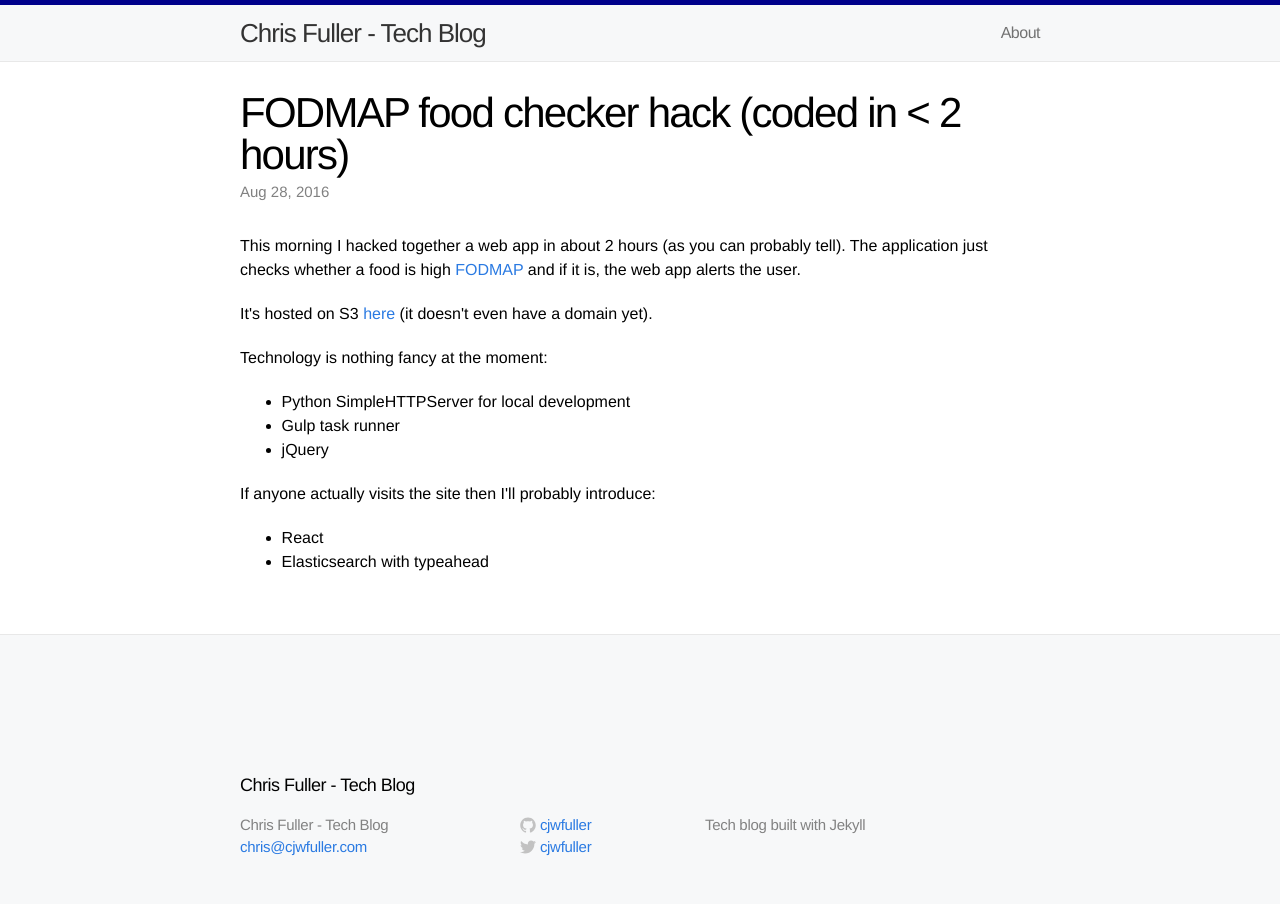
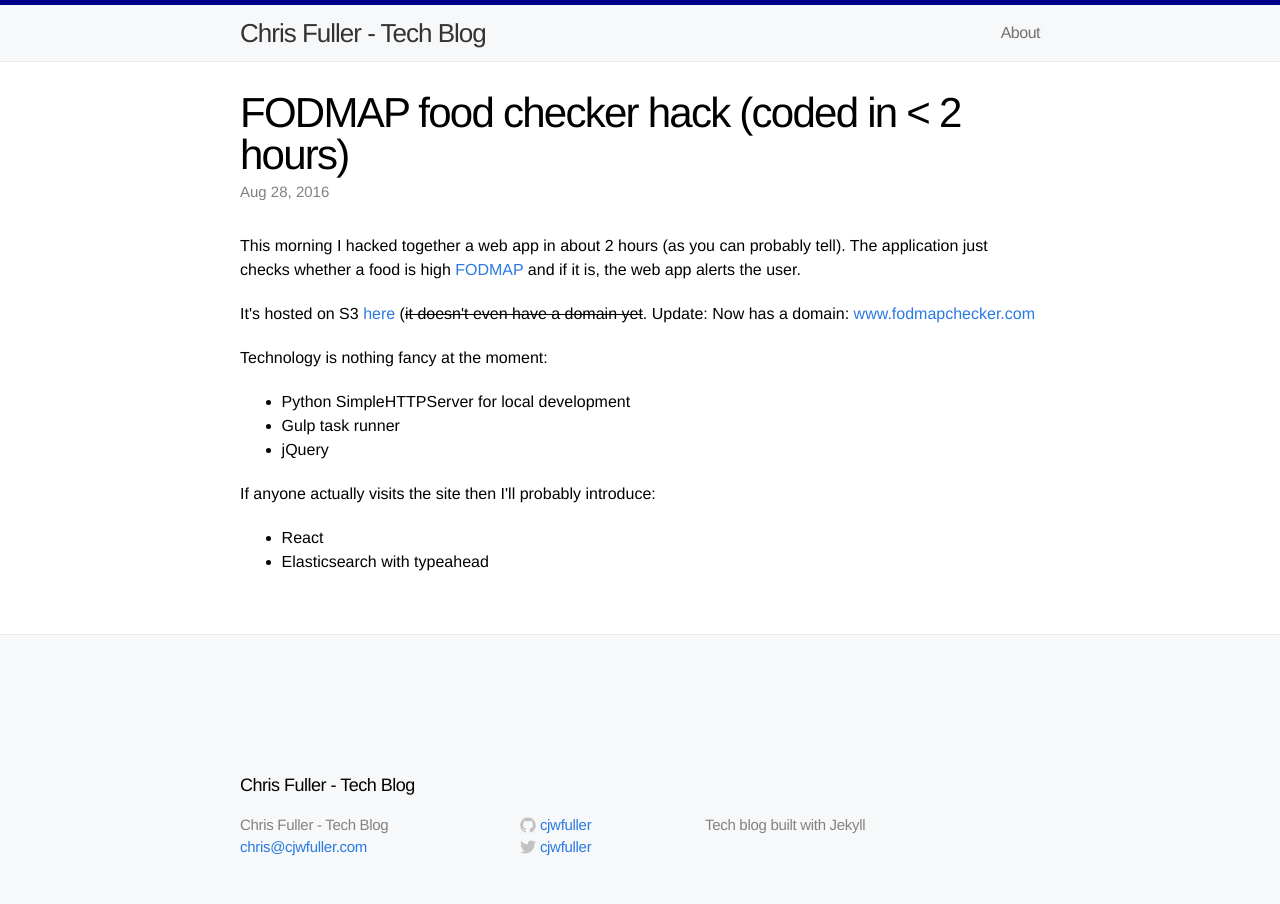
Before and after one commit to cjwfuller/cjwfuller.github.io, a Jekyll site: the page built from _posts/2016-8-28-fodmap-checker-hack.html, in a window 1280 px wide. Built offline with Jekyll 4.4.1, drawn with Linux system fonts in a browser that asks for light colours; nearby versions of some CDN libraries; comment, search, counter and statistics services are not loaded.

Commit message:
add domain to fodmap post

```diff
--- a/_posts/2016-8-28-fodmap-checker-hack.html
+++ b/_posts/2016-8-28-fodmap-checker-hack.html
@@ -16,7 +16,7 @@
 </p>
 
 <p>It's hosted on S3 <a href="http://fodmap.s3-website-eu-west-1.amazonaws.com/">here</a>
-  (it doesn't even have a domain yet).</p>
+  (<span style="text-decoration:line-through;">it doesn't even have a domain yet</span>.  Update: Now has a domain: <a href="www.fodmapchecker.com">www.fodmapchecker.com</a></p>
   Technology is nothing fancy at the moment:
 <br>
 
```
